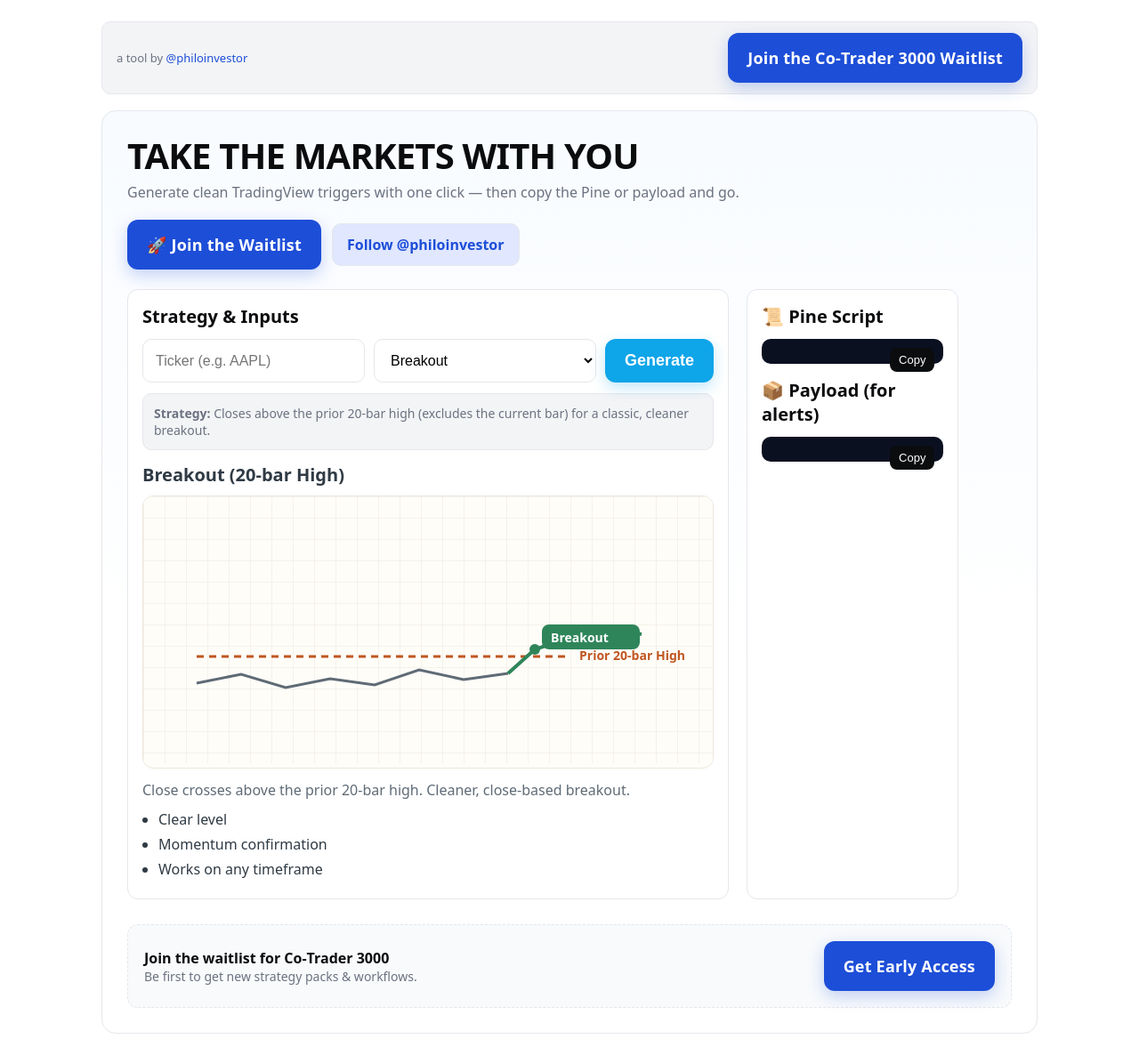
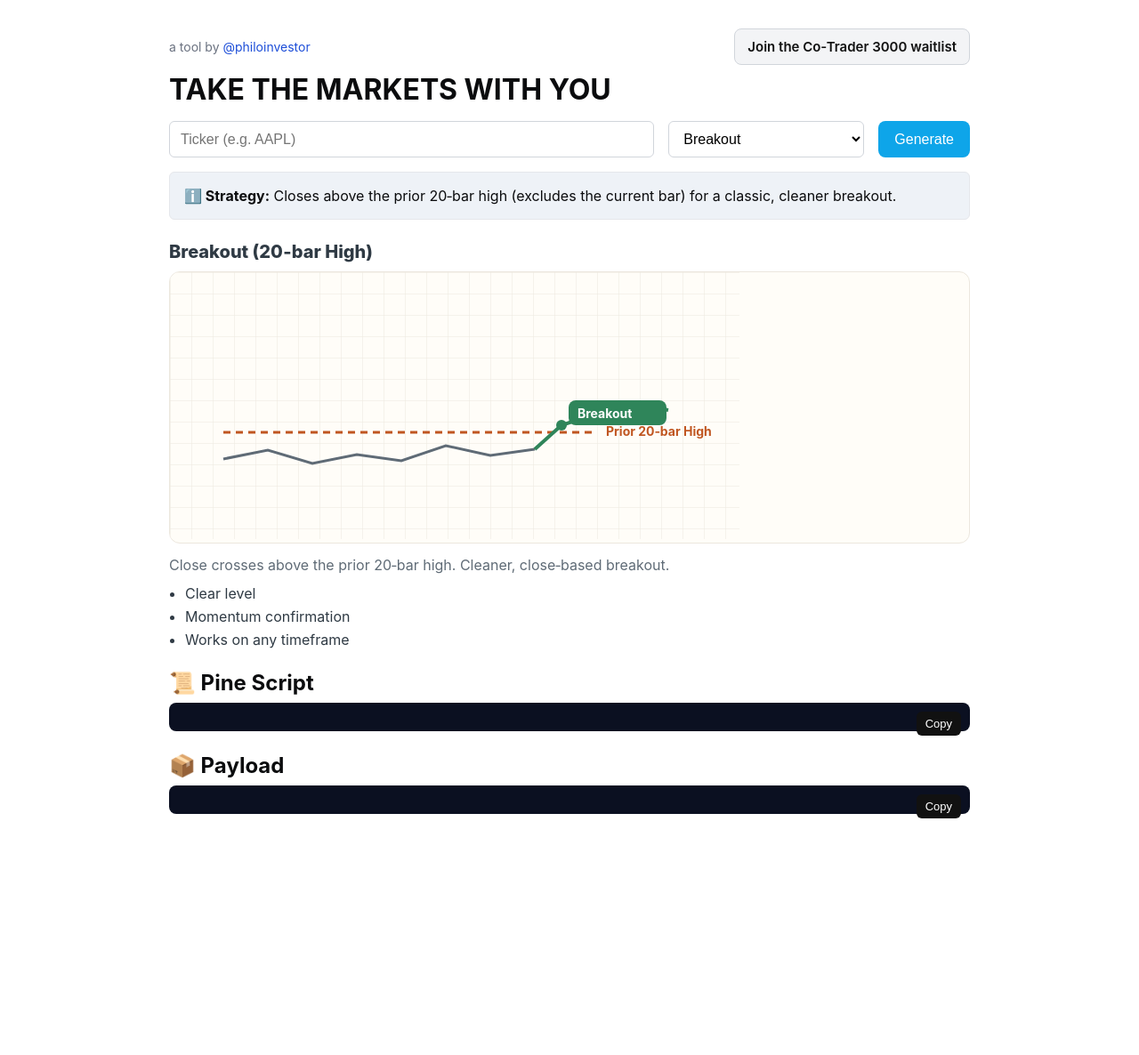
Before and after one commit to unicorntrader/ct3000-planner, a Next.js app: page / in a window 1280 px wide. Shown: the whole page at 89% size. After the commit the page ends 947 px from the top, so only its background shows below. Built offline with nearby package versions, Linux system fonts and the light colour scheme.

Commit message:
Update index.jsx

```diff
--- a/pages/index.jsx
+++ b/pages/index.jsx
@@ -1,9 +1,6 @@
 import React, { useState, useEffect } from 'react';
 import Head from 'next/head';
-import dynamic from 'next/dynamic';
-
-// Load visuals only on the client (prevents SSR/render recursion with large SVGs)
-const StrategyVisuals = dynamic(() => import('../components/StrategyVisuals'), { ssr: false });
+import StrategyVisuals from '@/components/StrategyVisuals';
 
 export default function Home() {
   const [ticker, setTicker] = useState('');
@@ -102,200 +99,123 @@ alertcondition(trigger, title="${trigger} Trigger", message='{"symbol":"{{ticker
         <title>TAKE THE MARKETS WITH YOU</title>
         <meta name="viewport" content="width=device-width, initial-scale=1" />
         <style>{`
-          :root {
-            --bg: #ffffff;
-            --ink: #0b0c0e;
-            --muted: #6b7280;       /* gray-500 */
-            --panel: #f3f4f6;       /* gray-100 */
-            --border: #e5e7eb;      /* gray-200 */
-            --brand: #1d4ed8;       /* blue-700 */
-            --brand-ink: #ffffff;
-            --brand-soft: #e0e7ff;  /* indigo-100-ish */
-            --accent: #0ea5e9;      /* sky-500 */
-          }
-          * { box-sizing: border-box; }
           body {
             margin: 0;
-            font-family: ui-sans-serif, system-ui, -apple-system, "Inter", Segoe UI, Roboto, Helvetica, Arial, "Apple Color Emoji", "Segoe UI Emoji";
-            background: var(--bg);
-            color: var(--ink);
+            font-family: Inter, ui-sans-serif, system-ui, -apple-system, Segoe UI, Roboto, Helvetica, Arial;
+            background: #ffffff;
+            color: #0b0c0e;
           }
-          a { color: var(--brand); text-decoration: none; }
+          a { color: #1d4ed8; text-decoration: none; }
           a:hover { text-decoration: underline; }
-          .wrap { max-width: 1100px; margin: 0 auto; padding: 24px; }
-          .topbar {
-            display:flex; align-items:center; justify-content:space-between;
-            padding: 12px 16px; border:1px solid var(--border); border-radius:10px;
-            background: var(--panel);
+          .container { padding: 2rem; max-width: 900px; margin: 0 auto; }
+          .topline { display:flex; align-items:center; justify-content: space-between; margin-bottom: 8px; }
+          .byline { font-size: 14px; color: #6b7280; }
+          .waitlist { padding: 10px 14px; font-size: 15px; font-weight: 600; border-radius: 8px; border: 1px solid #d1d5db; background:#f3f4f6; color:#111; }
+          h1 { font-size: 32px; font-weight: 700; margin: 6px 0 16px; }
+          .controls { display:flex; gap: 1rem; flex-wrap: wrap; margin-bottom: 1rem; }
+          .controls input, .controls select {
+            padding: 10px 12px; font-size: 16px; border: 1px solid #d1d5db; border-radius: 6px; background: #fff;
           }
-          .badge {
-            font-size: 13px; color: var(--muted);
+          .controls button {
+            padding: 10px 18px; font-size: 16px; cursor: pointer; background: #0ea5e9; color:#fff; border: none; border-radius: 8px;
           }
-          .hero {
-            margin-top: 18px; padding: 28px; border:1px solid var(--border); border-radius:16px;
-            background: linear-gradient(180deg, #f8fbff 0%, #ffffff 60%);
+          .info { margin-bottom: 1.25rem; font-size: 16px; background: #eef2f7; padding: 1rem; border-radius: 6px; border: 1px solid #e5e7eb; }
+          .section-title { font-size: 24px; margin: 24px 0 8px; }
+          .code-wrap { position: relative; }
+          .copy-btn {
+            position: absolute; top: 10px; right: 10px; font-size: 13px; padding: 6px 10px; background: #111; color:#fff; border: none; cursor:pointer; border-radius: 6px;
           }
-          .title { font-size: 40px; line-height:1.1; margin: 0 0 8px; letter-spacing: -0.02em; }
-          .subtitle { color: var(--muted); margin: 0 0 20px; font-size: 16px; }
-          .cta-row { display:flex; gap:12px; align-items:center; flex-wrap:wrap; }
-          .cta-primary {
-            display:inline-flex; align-items:center; justify-content:center; gap:10px;
-            padding: 16px 22px; font-size: 18px; font-weight: 700; letter-spacing: .2px;
-            background: var(--brand); color: var(--brand-ink); border-radius: 12px; border: none; cursor: pointer;
-            box-shadow: 0 6px 18px rgba(29,78,216,.25);
-          }
-          .cta-primary:hover { transform: translateY(-1px); }
-          .cta-ghost {
-            padding: 12px 16px; font-weight: 600; color: var(--brand);
-            background: var(--brand-soft); border:1px solid var(--border); border-radius: 10px;
-          }
-          .grid { display:grid; grid-template-columns: 1.2fr .8fr; gap: 20px; margin-top: 22px; }
-          @media (max-width: 960px) { .grid { grid-template-columns: 1fr; } }
-          .card {
-            background: #fff; border:1px solid var(--border); border-radius: 12px; padding: 16px;
-          }
-          .card h2 { margin: 0 0 12px; font-size: 20px; }
-          .row { display:flex; gap:10px; flex-wrap:wrap; margin-bottom: 12px; }
-          .input, .select {
-            padding: 12px 14px; font-size: 16px; border:1px solid var(--border); border-radius: 10px; background:#fff; flex:1 1 220px;
-          }
-          .generate {
-            padding: 14px 22px; font-size: 18px; font-weight: 700; border-radius: 12px; border:none; cursor:pointer;
-            background: var(--accent); color:#fff; box-shadow: 0 6px 16px rgba(14,165,233,.25);
-          }
-          .info {
-            background: var(--panel); border:1px solid var(--border); border-radius: 10px; padding: 12px; font-size: 14px; color: var(--muted);
-          }
-          .code-wrap { position:relative; }
-          .copy {
-            position:absolute; top:10px; right:10px; padding:6px 10px; font-size:13px; border-radius:8px;
-            background: var(--ink); color:#fff; border:none; cursor:pointer;
-          }
+          .copied { position:absolute; top:10px; right:84px; opacity:0; transition: opacity .3s; font-size:13px; color:#111; }
           pre {
-            background: #0b1021; color: #d1e9ff; margin:0; padding: 14px; border-radius: 10px;
-            overflow-x: auto; max-height: 280px; overflow-y:auto; font-size: 14px;
+            background: #0b1021; color: #d1e9ff; padding: 1rem; border-radius: 8px;
+            overflow-x: auto; overflow-y: auto; max-height: 300px; font-size: 14px; margin: 0;
           }
           code { font-family: ui-monospace, SFMono-Regular, Menlo, Monaco, Consolas, "Liberation Mono", monospace; }
-          .footer-cta {
-            margin-top: 28px; padding: 18px; border:1px dashed var(--border); border-radius: 12px; background:#f8fafc;
-            display:flex; align-items:center; justify-content:space-between; gap:12px; flex-wrap:wrap;
-          }
         `}</style>
       </Head>
 
-      <div className="wrap">
-        <div className="topbar">
-          <div className="badge">
+      <div className="container">
+        <div className="topline">
+          <div className="byline">
             a tool by <a href="https://x.com/philoinvestor" target="_blank" rel="noreferrer">@philoinvestor</a>
           </div>
-          {/* Prominent top button directly under/next to attribution */}
           <a
-            className="cta-primary"
-            href="https://forms.gle/e9yVXHze5MnuKqM68"
-            target="_blank"
-            rel="noreferrer"
-            aria-label="Join the waitlist for Co‑Trader 3000"
-          >
-            Join the Co‑Trader 3000 Waitlist
-          </a>
-        </div>
-
-        <section className="hero">
-          <h1 className="title">TAKE THE MARKETS WITH YOU</h1>
-          <p className="subtitle">Generate clean TradingView triggers with one click — then copy the Pine or payload and go.</p>
-          <div className="cta-row">
-            <a
-              className="cta-primary"
+            className="waitlist"
             href="https://forms.gle/e9yVXHze5MnuKqM68"
             target="_blank"
             rel="noreferrer"
           >
-              🚀 Join the Waitlist
-            </a>
-            <a className="cta-ghost" href="https://x.com/philoinvestor" target="_blank" rel="noreferrer">
-              Follow @philoinvestor
+            Join the Co‑Trader 3000 waitlist
           </a>
         </div>
 
-          <div className="grid">
-            <div className="card">
-              <h2>Strategy & Inputs</h2>
-              <div className="row">
+        <h1>TAKE THE MARKETS WITH YOU</h1>
+
+        <div className="controls">
           <input
-                  className="input"
             value={ticker}
             onChange={e => setTicker(e.target.value)}
             placeholder="Ticker (e.g. AAPL)"
+            style={{ flex: '1 1 200px' }}
           />
           <select
-                  className="select"
             value={trigger}
             onChange={e => setTrigger(e.target.value)}
+            style={{ minWidth: '220px' }}
           >
             <option value="breakout">Breakout</option>
             <option value="range_breakout">Range Breakout</option>
             <option value="ma10">MA10 Breakdown</option>
             <option value="ma50">MA50 Breakdown</option>
           </select>
-                <button className="generate" onClick={generate}>Generate</button>
+          <button onClick={generate}>Generate</button>
         </div>
-              <div className="info"><strong>Strategy:</strong> {explanation}</div>
 
-              <div style={{ marginTop: 14 }}>
+        <div className="info">
+          <strong>ℹ️ Strategy:</strong> {explanation}
+        </div>
+
+        <div style={{ marginTop: '24px' }}>
           <StrategyVisuals selected={trigger} />
         </div>
-            </div>
 
-            <div className="card">
-              <h2>📜 Pine Script</h2>
+        <h2 className="section-title">📜 Pine Script</h2>
         <div className="code-wrap">
           <button
-                  className="copy"
+            className="copy-btn"
             onClick={() => {
               navigator.clipboard.writeText(pineCode || '');
+              const el = document.getElementById('pine-copied');
+              if (el) { el.style.opacity = 1; setTimeout(() => (el.style.opacity = 0), 1200); }
             }}
           >
             Copy
           </button>
+          <span id="pine-copied" className="copied">✅ Copied!</span>
           <pre><code>{pineCode}</code></pre>
         </div>
 
-              <h2 style={{ marginTop: 16 }}>📦 Payload (for alerts)</h2>
+        <h2 className="section-title">📦 Payload</h2>
         <div className="code-wrap">
           <button
-                  className="copy"
+            className="copy-btn"
             onClick={() => {
               navigator.clipboard.writeText(webhookJson || '');
+              const el = document.getElementById('json-copied');
+              if (el) { el.style.opacity = 1; setTimeout(() => (el.style.opacity = 0), 1200); }
             }}
           >
             Copy
           </button>
+          <span id="json-copied" className="copied">✅ Copied!</span>
           <pre><code>{webhookJson}</code></pre>
         </div>
-            </div>
-          </div>
-
-          <div className="footer-cta">
-            <div>
-              <strong>Join the waitlist for Co‑Trader 3000</strong>
-              <div style={{ color: 'var(--muted)', fontSize: 14 }}>Be first to get new strategy packs & workflows.</div>
-            </div>
-            <a
-              className="cta-primary"
-              href="https://forms.gle/e9yVXHze5MnuKqM68"
-              target="_blank"
-              rel="noreferrer"
-            >
-              Get Early Access
-            </a>
-          </div>
-        </section>
       </div>
     </>
   );
 }
 
-// Prevent static export of "/" to avoid any SSR recursion issues with heavy client-only visuals.
+// Keep page dynamic to avoid any SSR hiccups with heavy client visuals
 export async function getServerSideProps() {
   return { props: {} };
 }
```
Lines whose indentation alone changed are shown as unchanged.
